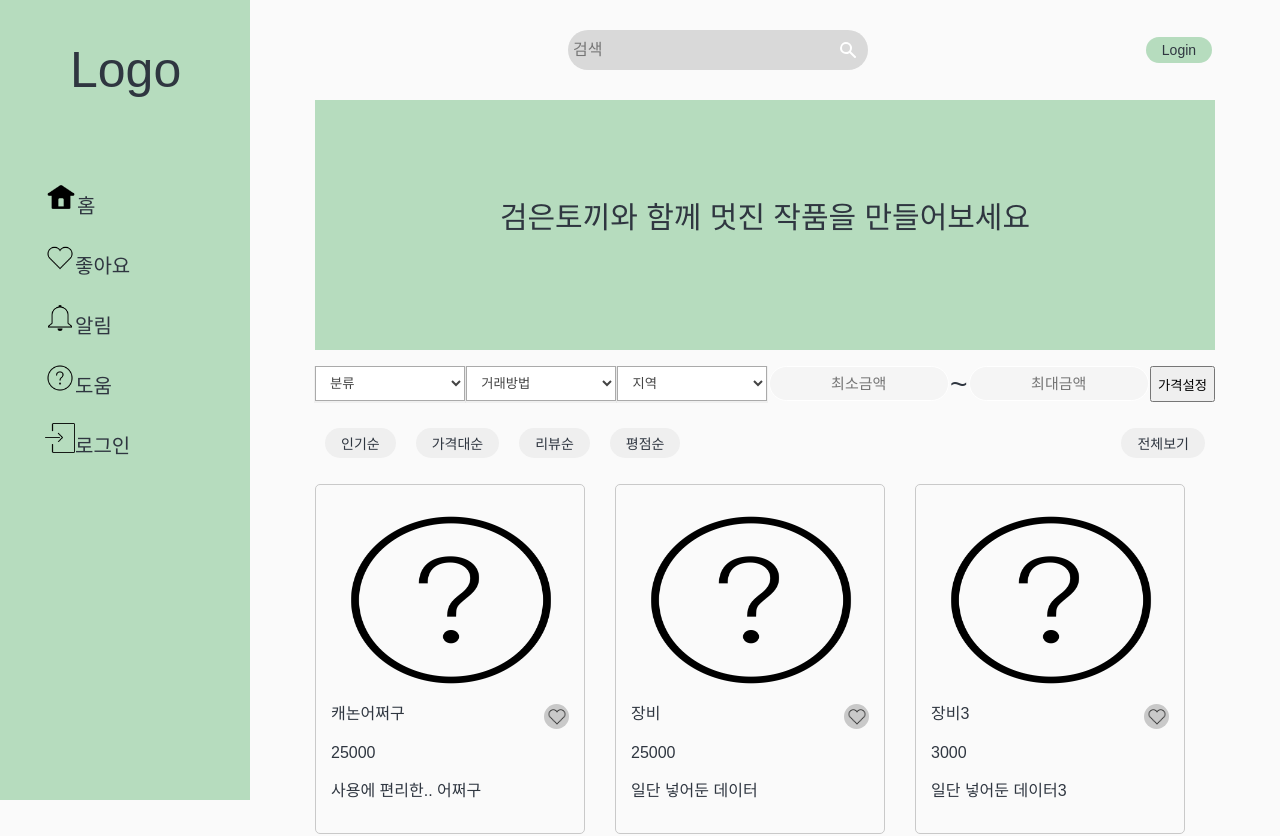
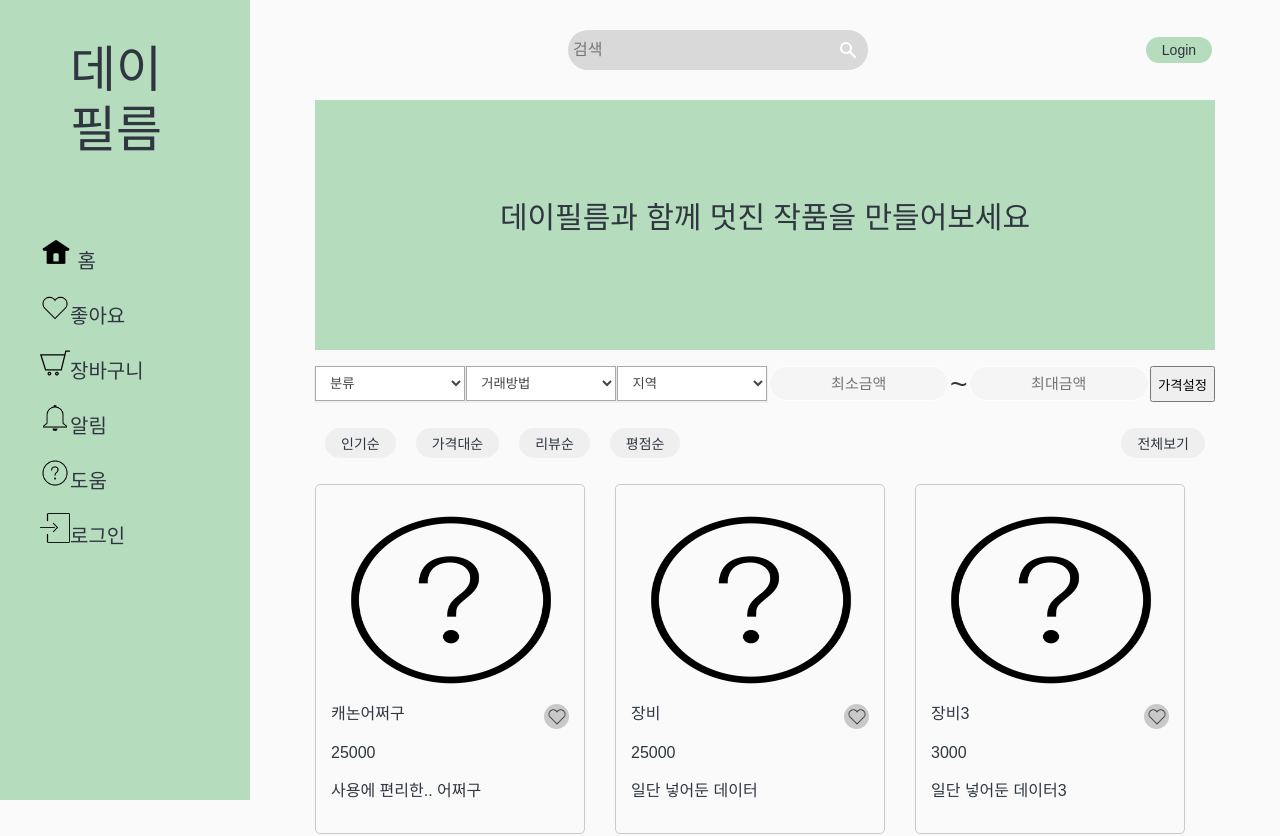
Before and after one commit to hyemimi/black-rabbit, a Next.js app: page / in a window 1280 px wide. Shown: the top 836 px of the page. Built offline with nearby package versions, Linux system fonts and the light colour scheme.

Commit message:
feat : add cart menu & modify brand name

```diff
--- a/layout/Sidebar.tsx
+++ b/layout/Sidebar.tsx
@@ -6,20 +6,25 @@ import alarmIcon from "../public/bell.png";
 import Image from "next/image";
 import helpIcon from "../public/help.png";
 import loginIcon from "../public/login.png";
+import cartIcon from "../public/cart.png";
 export default function Sidebar() {
   const router = useRouter();
   return (
     <Side>
       <Logo>
-        <h1>Logo</h1>
+        <h1>데이필름</h1>
       </Logo>
       <div style={{ marginTop: "50px" }}>
         <MenuButton onClick={() => router.push("/")}>
-          <Image width={32} height={32} src={homeIcon} alt="" />홈
+          <Image width={32} height={32} src={homeIcon} alt="" /> 홈
         </MenuButton>
         <MenuButton>
           <Image width={30} height={30} src={likeIcon} alt="" />
           좋아요
+        </MenuButton>
+        <MenuButton>
+          <Image width={30} height={30} src={cartIcon} alt="" />
+          장바구니
         </MenuButton>
         <MenuButton>
           <Image width={30} height={30} src={alarmIcon} alt="" />
@@ -64,7 +69,6 @@ const Logo = styled.div`
   }
 `;
 const MenuButton = styled.div`
-  margin: 5px;
   height: fit-content;
   font-size: 20px;
   padding: 10px;
--- a/pages/index.tsx
+++ b/pages/index.tsx
@@ -11,10 +11,10 @@ export default function Home() {
   return (
     <Wrapper>
       <Head>
-        <title>검은토끼</title>
+        <title>데이필름</title>
       </Head>
       <Banner>
-        <Title>검은토끼와 함께 멋진 작품을 만들어보세요</Title>
+        <Title>데이필름과 함께 멋진 작품을 만들어보세요</Title>
       </Banner>
       <FilterDiv>
         <Selector name="category">
```
Also changed, not shown: public/cart.png (added).
